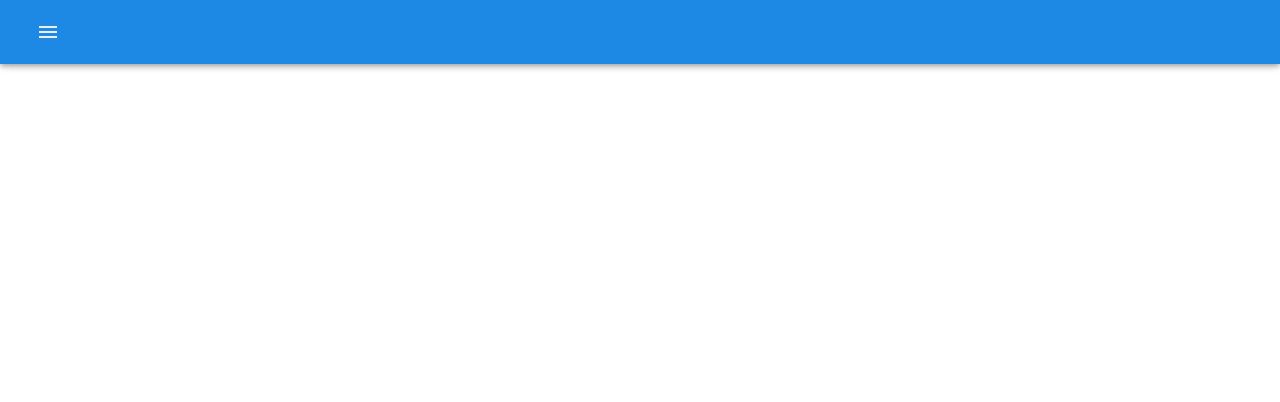
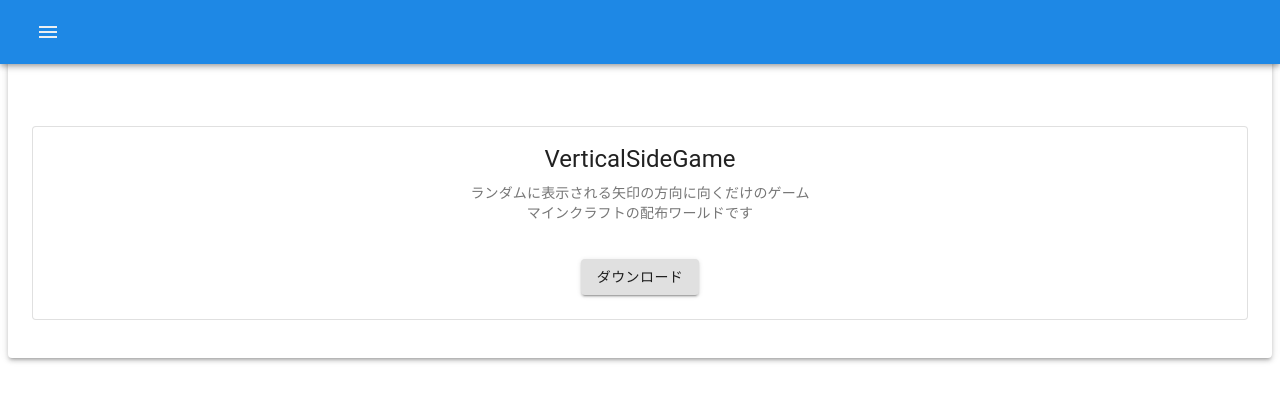
Before and after one commit to garebareDA/gensyo-home, a React app: page /download in a window 1280 px wide. Shown: the top 402 px of the page. Built offline with nearby package versions, Linux system fonts and the light colour scheme.

Commit message:
add:color

```diff
--- a/src/app.tsx
+++ b/src/app.tsx
@@ -20,7 +20,7 @@
         <AppBar/>
         <Switch>
           <Route path='/' exact component={Home} />
-          <Route path='download' exact component={Download}/>
+          <Route path='/download' exact component={Download}/>
         </Switch>
       </Paper>
     );
--- /dev/null
+++ b/src/color/theme.tsx
@@ -0,0 +1,13 @@
+import {  createMuiTheme, } from '@material-ui/core/styles';
+const theme = createMuiTheme({
+  palette: {
+    primary: {
+      main: "#1e88e5"
+    },
+    secondary: {
+      main: "#e91e63"
+    }
+  }
+});
+
+export default theme;
--- a/src/parts/overview.tsx
+++ b/src/parts/overview.tsx
@@ -3,7 +3,6 @@
 import { createStyles } from '@material-ui/core/styles';
 import withStyles, { WithStyles } from '@material-ui/core/styles/withStyles';
 import { YouTube } from '@material-ui/icons';
-import { typography } from 'material-ui/styles';
 
 const styles = () => createStyles({
   top: {
--- a/src/routers/download.tsx
+++ b/src/routers/download.tsx
@@ -1,25 +1,32 @@
 import * as React from 'react';
-import { Card, CardContent, Container, Typography, } from '@material-ui/core';
+import { Card, CardContent, Container, Typography, Button } from '@material-ui/core';
 import { createStyles } from '@material-ui/core/styles';
 import withStyles, { WithStyles } from '@material-ui/core/styles/withStyles';
 
 const styles = () => createStyles({
+  div: {
+    textAlign: 'center',
+    paddingTop: '3%',
+    paddingBottom: '3%',
+  },
+
+  cardTop: {
+    marginTop: '10vh',
+    textAlign: 'center',
+  },
+
+  image: {
+    height: "30vh",
+  },
+
   top: {
     marginTop: '1vh',
     textAlign: 'center',
-    paddingBottom: '3vh',
-    width: '70%',
   },
 
-  card: {
-    marginTop: '1vh',
+  button:{
+    marginTop:"3%",
   },
-
-  image: {
-    borderRadius: '50%',
-    width: '80px',
-    height: '80px'
-  }
 });
 
 interface prop extends WithStyles<typeof styles> { }
@@ -28,12 +35,19 @@
 class Download extends React.Component<prop, state> {
   render() {
     return (
-      <Container className={this.props.classes.top}>
-        <Card className={this.props.classes.card} variant="outlined">
+      <Container className={this.props.classes.div} >
+        <Card className={this.props.classes.cardTop} variant="outlined">
           <CardContent>
             <Typography gutterBottom variant="h5" component="h2">
               VerticalSideGame
           </Typography>
+            <Typography variant="body2" color="textSecondary" component="p">
+              ランダムに表示される矢印の方向に向くだけのゲーム
+          </Typography>
+            <Typography variant="body2" color="textSecondary" component="p">
+              マインクラフトの配布ワールドです
+          </Typography>
+            <Button variant="contained" href="../../upload/VerticalSideGame.zip" className={this.props.classes.button}>ダウンロード</Button>
           </CardContent>
         </Card>
       </Container>
--- a/src/routers/home.tsx
+++ b/src/routers/home.tsx
@@ -1,11 +1,10 @@
 import * as React from 'react';
 import { Card, CardMedia, CardContent, Typography, Container, BottomNavigation, BottomNavigationAction, } from '@material-ui/core';
-import { createStyles } from '@material-ui/core/styles';
-import withStyles, { WithStyles } from '@material-ui/core/styles/withStyles';
+import { createStyles, createMuiTheme, ThemeProvider } from '@material-ui/core/styles';
+import withStyles, { WithStyles, } from '@material-ui/core/styles/withStyles';
 import { Assessment, AccountBox } from '@material-ui/icons';
-
+import theme from '../color/theme';
 import Overview from '../parts/overview';
-import Memver from '../parts/memver';
 import Member from '../parts/memver';
 
 const styles = () => createStyles({
@@ -22,13 +21,13 @@
     height: "30vh",
   },
 
-  top:{
+  top: {
     marginTop: '1vh',
     textAlign: 'center',
   },
 
   icno: {
-    color:"#ff80ab",
+    color: "#ff80ab",
   }
 });
 
@@ -45,17 +44,17 @@
     super(props);
     this.state = {
       value: "Overview",
-      view:<Overview/>,
+      view: <Overview />,
     }
   }
 
   valueChange = (event: React.ChangeEvent<{}>, value: string) => {
     if (value === "Overview") {
-      this.setState({view:<Overview/>});
-    }else{
-      this.setState({view:<Member/>});
+      this.setState({ view: <Overview /> });
+    } else {
+      this.setState({ view: <Member /> });
     }
-    this.setState({value});
+    this.setState({ value });
   }
 
   render() {
@@ -77,14 +76,14 @@
             </CardContent>
           </Card>
         </Container>
-
-        <Container className={this.props.classes.top}>
-          <BottomNavigation value={this.state.value} onChange={this.valueChange}>
-            <BottomNavigationAction label="概要" value="Overview" showLabel={true} icon={<Assessment fontSize='large' />} />
-            <BottomNavigationAction label="メンバー" value="Member" showLabel={true} icon={<AccountBox fontSize='large' />}/>
-          </BottomNavigation>
-        </Container>
-
+        <ThemeProvider theme={theme}>
+          <Container className={this.props.classes.top}>
+            <BottomNavigation value={this.state.value} onChange={this.valueChange}>
+              <BottomNavigationAction label="概要" value="Overview" showLabel={true} icon={<Assessment fontSize='large' />} />
+              <BottomNavigationAction label="メンバー" value="Member" showLabel={true} icon={<AccountBox fontSize='large' />} />
+            </BottomNavigation>
+          </Container>
+        </ThemeProvider>
         {this.state.view}
       </div>
     )
```
Also changed, not shown: 1 other file (tests, documents, lock files or other folders).
